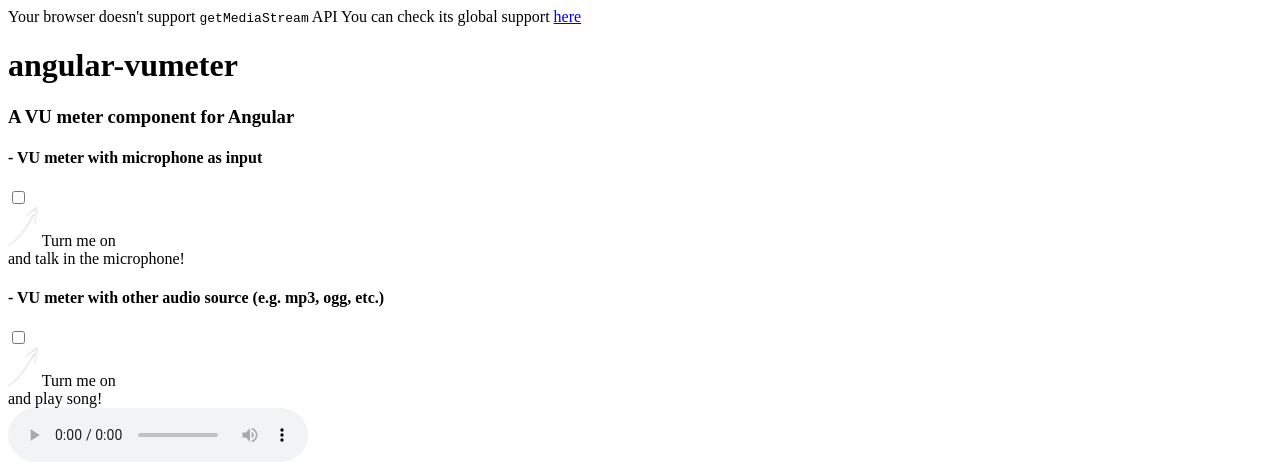
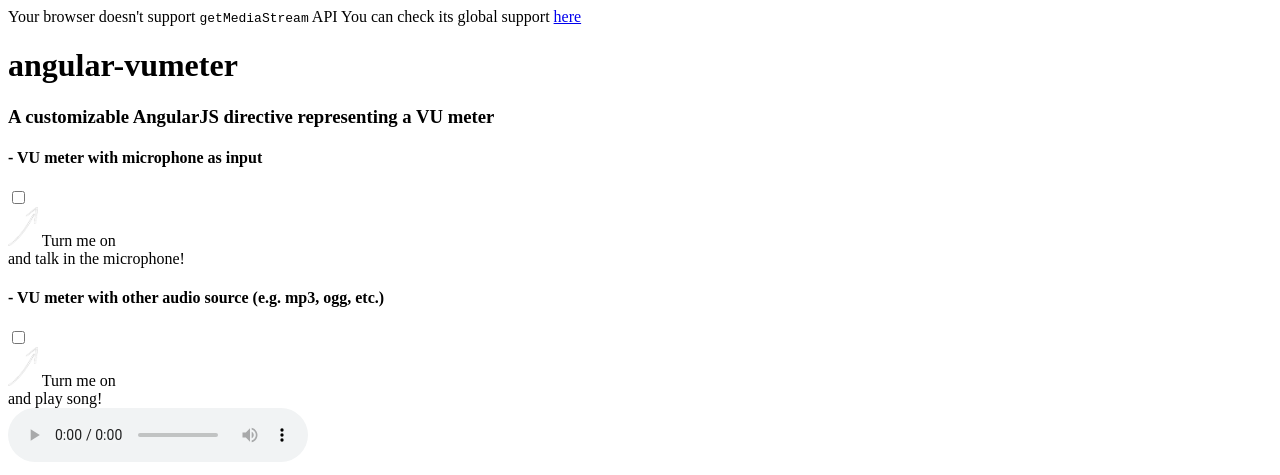
Before and after one commit to matteovinci/angular-vumeter, a website: page demo/app/templates/home.tpl.html in a window 1280 px wide. Shown: the top 475 px of the page. Drawn offline with Linux system fonts and the light colour scheme; files whose address does not match are found by name.

Commit message:
Updated README

```diff
--- a/demo/app/templates/home.tpl.html
+++ b/demo/app/templates/home.tpl.html
@@ -4,7 +4,7 @@
         <spam>You can check its global support <a href="http://caniuse.com/#feat=stream">here</a></spam>
     </div>
     <h1>angular-vumeter</h1>
-    <h3 class="subtitle">A VU meter component for Angular</h3>
+    <h3 class="subtitle">A customizable AngularJS directive representing a VU meter</h3>
     <div class="wrapper">
         <vu-meter is-active="isActiveMic"></vu-meter>
         <h4>- VU meter with microphone as input</h4>
```
Also changed, not shown: demo/app/index.html (+1 -1 lines), README.md.
